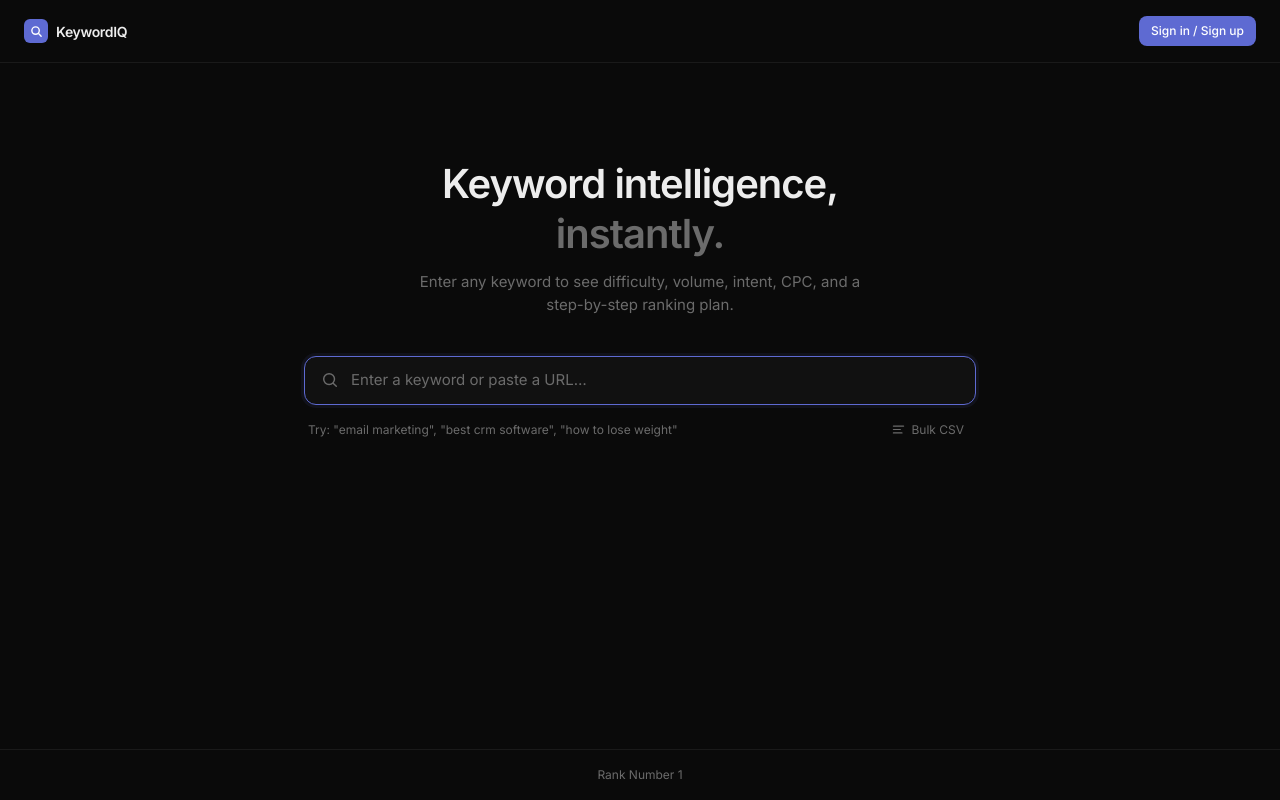
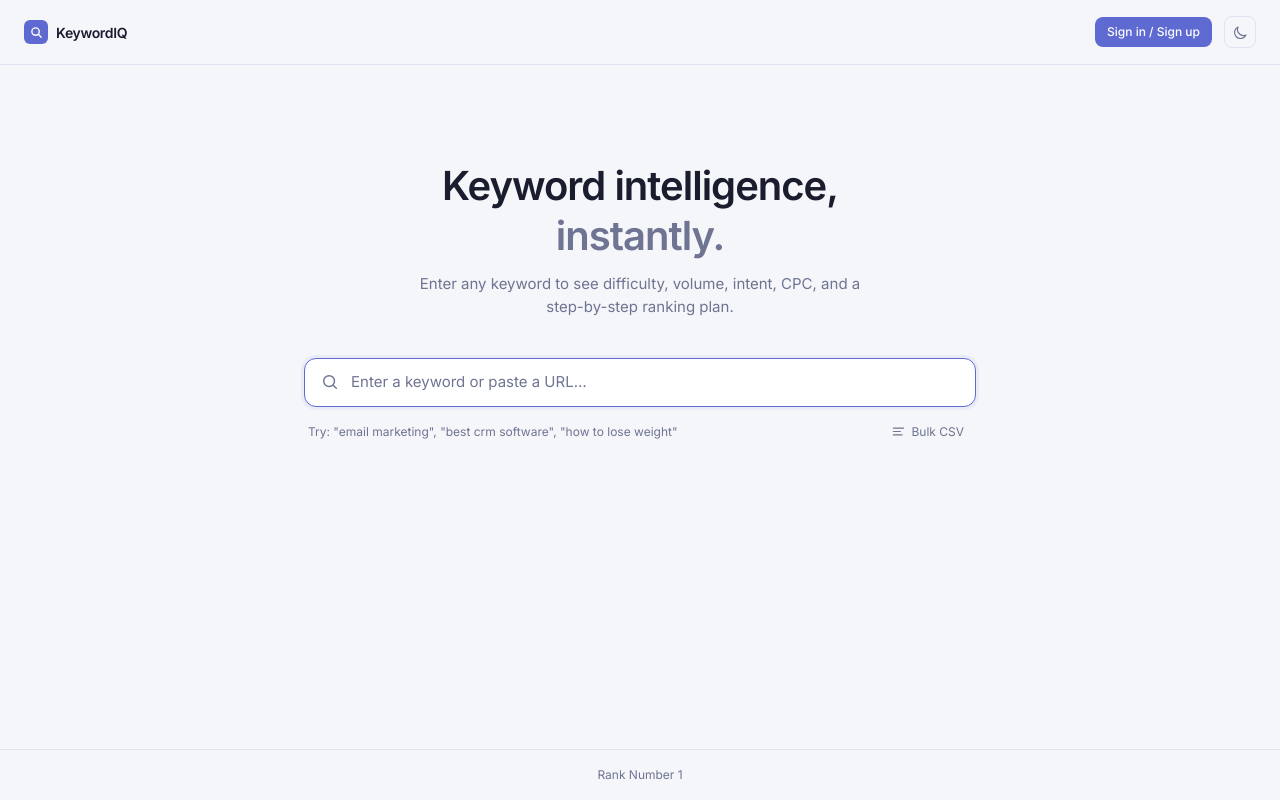
Before and after one commit to Radokuzor/keyword-checker, a Next.js app: page / in a window 1280 px wide. Built offline with nearby package versions, Linux system fonts and the light colour scheme; no server answers.

Commit message:
added article creation sign in flow

```diff
--- a/app/globals.css
+++ b/app/globals.css
@@ -1,19 +1,69 @@
 @import "tailwindcss";
 
-@theme inline {
-  --color-background: #0a0a0a;
-  --color-foreground: #ededed;
+:root {
+  --color-bg: #f5f6fa;
+  --color-surface: #ffffff;
+  --color-surface-raised: #eef0fa;
+  --color-surface-sunken: #eceef5;
+  --color-border: #e0e3ef;
+  --color-border-strong: #c5cad9;
+  --color-muted: #6e7491;
+  --color-muted-2: #9ba3b8;
+  --color-fg: #1a1d2e;
+  --color-accent: #5e6ad2;
+  --color-accent-hover: #4f5bc3;
+  --color-success: #16a34a;
+  --color-warning: #b45309;
+  --color-danger: #dc2626;
+  --color-error-bg: #fff1f2;
+  --color-error-border: #fecdd3;
+  --color-row-hover: #eef0fa;
+  --color-difficulty-track: #e5e7eb;
+  --color-progress-track: #e5e7eb;
+  --color-intent-info-bg: rgba(37, 99, 235, 0.07);
+  --color-intent-info-text: #2563eb;
+  --color-intent-commercial-bg: rgba(180, 83, 9, 0.07);
+  --color-intent-commercial-text: #b45309;
+  --color-intent-trans-bg: rgba(22, 163, 74, 0.07);
+  --color-intent-trans-text: #16a34a;
+  --color-intent-nav-bg: rgba(124, 58, 237, 0.07);
+  --color-intent-nav-text: #7c3aed;
+  --gradient-overlay-start: rgba(245, 246, 250, 0);
+  --gradient-overlay-mid: rgba(245, 246, 250, 0.82);
+  --gradient-overlay-end: rgba(245, 246, 250, 0.96);
+}
+
+.dark {
+  --color-bg: #0a0a0a;
   --color-surface: #111111;
   --color-surface-raised: #1a1a1a;
+  --color-surface-sunken: #0e0e0e;
   --color-border: #252525;
-  --color-border-hover: #353535;
+  --color-border-strong: #353535;
   --color-muted: #6b6b6b;
+  --color-muted-2: #4a4a4a;
+  --color-fg: #ededed;
   --color-accent: #5e6ad2;
   --color-accent-hover: #6b77e0;
   --color-success: #4caf6e;
   --color-warning: #e5a430;
   --color-danger: #e5534b;
-  --font-sans: "Inter", system-ui, -apple-system, sans-serif;
+  --color-error-bg: #1a0f0f;
+  --color-error-border: #3a1f1f;
+  --color-row-hover: #161616;
+  --color-difficulty-track: #1f1f1f;
+  --color-progress-track: #1f1f1f;
+  --color-intent-info-bg: rgba(30, 58, 95, 0.13);
+  --color-intent-info-text: #5b9bd5;
+  --color-intent-commercial-bg: rgba(58, 42, 0, 0.13);
+  --color-intent-commercial-text: #e5a430;
+  --color-intent-trans-bg: rgba(30, 58, 30, 0.13);
+  --color-intent-trans-text: #4caf6e;
+  --color-intent-nav-bg: rgba(42, 30, 58, 0.13);
+  --color-intent-nav-text: #a78bfa;
+  --gradient-overlay-start: rgba(10, 10, 10, 0);
+  --gradient-overlay-mid: rgba(10, 10, 10, 0.82);
+  --gradient-overlay-end: rgba(10, 10, 10, 0.96);
 }
 
 * {
@@ -22,16 +72,17 @@
 
 html,
 body {
-  background: #0a0a0a;
-  color: #ededed;
+  background: var(--color-bg);
+  color: var(--color-fg);
   font-family: "Inter", system-ui, -apple-system, sans-serif;
   -webkit-font-smoothing: antialiased;
   -moz-osx-font-smoothing: grayscale;
+  transition: background-color 0.2s ease, color 0.2s ease;
 }
 
 ::selection {
   background: #5e6ad233;
-  color: #ededed;
+  color: var(--color-fg);
 }
 
 ::-webkit-scrollbar {
@@ -41,9 +92,9 @@ body {
   background: transparent;
 }
 ::-webkit-scrollbar-thumb {
-  background: #252525;
+  background: var(--color-border);
   border-radius: 3px;
 }
 ::-webkit-scrollbar-thumb:hover {
-  background: #353535;
+  background: var(--color-border-strong);
 }
--- a/app/layout.tsx
+++ b/app/layout.tsx
@@ -1,6 +1,7 @@
 import type { Metadata, Viewport } from "next";
 import { Inter } from "next/font/google";
 import { Analytics } from "@vercel/analytics/react";
+import { ThemeProvider } from "@/components/ThemeProvider";
 import "./globals.css";
 
 const inter = Inter({
@@ -48,9 +49,14 @@ export default function RootLayout({
   children: React.ReactNode;
 }>) {
   return (
-    <html lang="en" className={`${inter.variable} h-full`}>
-      <body className="min-h-full flex flex-col bg-[#0a0a0a] text-[#ededed]">
-        {children}
+    <html lang="en" suppressHydrationWarning className={`${inter.variable} h-full`}>
+      <head>
+        <script dangerouslySetInnerHTML={{ __html: `try{if(localStorage.getItem('kiq_theme')==='dark'){document.documentElement.classList.add('dark')}}catch(e){}` }} />
+      </head>
+      <body className="min-h-full flex flex-col">
+        <ThemeProvider>
+          {children}
+        </ThemeProvider>
         <Analytics />
       </body>
     </html>
--- a/app/page.tsx
+++ b/app/page.tsx
@@ -8,6 +8,7 @@ import RecommendedKeywords from "@/components/RecommendedKeywords";
 import AuthModal from "@/components/AuthModal";
 import ArticleCard, { type Article } from "@/components/ArticleCard";
 import ArticleGenerating, { CyclingLoader } from "@/components/ArticleGenerating";
+import { useTheme } from "@/components/ThemeProvider";
 import type { KeywordData } from "@/lib/types";
 import {
   getStoredEmail,
@@ -18,6 +19,7 @@ import { supabaseBrowser } from "@/lib/supabase-browser";
 import type { Session } from "@supabase/supabase-js";
 
 export default function Home() {
+  const { theme, toggle } = useTheme();
   const [data, setData] = useState<KeywordData | null>(null);
   const [activeKeyword, setActiveKeyword] = useState<string>("");
   const [isLoading, setIsLoading] = useState(false);
@@ -189,15 +191,15 @@ async function handleSignOut() {
   return (
     <div className="flex min-h-screen flex-col">
       {/* Header */}
-      <header className="flex items-center justify-between border-b border-[#1a1a1a] px-6 py-4">
+      <header className="flex items-center justify-between border-b border-[var(--color-border)] px-6 py-4">
         <div className="flex items-center gap-2">
-          <div className="h-6 w-6 rounded-md bg-[#5e6ad2] flex items-center justify-center">
+          <div className="h-6 w-6 rounded-md bg-[var(--color-accent)] flex items-center justify-center">
             <svg width="13" height="13" viewBox="0 0 14 14" fill="none">
               <circle cx="6" cy="6" r="4" stroke="white" strokeWidth="1.5" />
               <path d="M9.5 9.5L12 12" stroke="white" strokeWidth="1.5" strokeLinecap="round" />
             </svg>
           </div>
-          <span className="text-[14px] font-semibold text-[#ededed] tracking-tight">
+          <span className="text-[14px] font-semibold text-[var(--color-fg)] tracking-tight">
             KeywordIQ
           </span>
         </div>
@@ -206,10 +208,10 @@ async function handleSignOut() {
           {session ? (
             <>
               {credits !== null && (
-                <div className="flex items-center gap-1.5 text-[12px] text-[#6b6b6b]">
+                <div className="flex items-center gap-1.5 text-[12px] text-[var(--color-muted)]">
                   <span
                     className={`h-1.5 w-1.5 rounded-full ${
-                      credits > 0 ? "bg-[#4caf6e]" : "bg-[#e5534b]"
+                      credits > 0 ? "bg-[var(--color-success)]" : "bg-[var(--color-danger)]"
                     }`}
                   />
                   {credits} credit{credits !== 1 ? "s" : ""} remaining
@@ -217,7 +219,7 @@ async function handleSignOut() {
               )}
               <button
                 onClick={handleSignOut}
-                className="text-[12px] text-[#6b6b6b] hover:text-[#ededed] border border-[#252525] rounded-lg px-3 py-1.5 transition-colors"
+                className="text-[12px] text-[var(--color-muted)] hover:text-[var(--color-fg)] border border-[var(--color-border)] rounded-lg px-3 py-1.5 transition-colors"
               >
                 Sign out
               </button>
@@ -225,11 +227,29 @@ async function handleSignOut() {
           ) : (
             <button
               onClick={() => setShowAuthModal(true)}
-              className="rounded-lg bg-[#5e6ad2] px-3 py-1.5 text-[12px] font-medium text-white hover:bg-[#6b77e0] active:scale-95 transition-all"
+              className="rounded-lg bg-[var(--color-accent)] px-3 py-1.5 text-[12px] font-medium text-white hover:bg-[var(--color-accent-hover)] active:scale-95 transition-all"
             >
               Sign in / Sign up
             </button>
           )}
+
+          {/* Theme toggle */}
+          <button
+            onClick={toggle}
+            aria-label="Toggle theme"
+            className="flex items-center justify-center w-8 h-8 rounded-lg border border-[var(--color-border)] text-[var(--color-muted)] hover:text-[var(--color-fg)] hover:bg-[var(--color-surface-raised)] transition-colors"
+          >
+            {theme === "dark" ? (
+              <svg width="15" height="15" viewBox="0 0 20 20" fill="none">
+                <circle cx="10" cy="10" r="4" stroke="currentColor" strokeWidth="1.6" />
+                <path d="M10 2v2M10 16v2M2 10h2M16 10h2M4.93 4.93l1.41 1.41M13.66 13.66l1.41 1.41M4.93 15.07l1.41-1.41M13.66 6.34l1.41-1.41" stroke="currentColor" strokeWidth="1.6" strokeLinecap="round" />
+              </svg>
+            ) : (
+              <svg width="15" height="15" viewBox="0 0 20 20" fill="none">
+                <path d="M17.293 13.293A8 8 0 016.707 2.707a8.001 8.001 0 1010.586 10.586z" stroke="currentColor" strokeWidth="1.6" strokeLinecap="round" strokeLinejoin="round" />
+              </svg>
+            )}
+          </button>
         </div>
       </header>
 
@@ -239,12 +259,12 @@ async function handleSignOut() {
         {/* Hero — only before first search */}
         {!data && !isLoading && !bulkMode && (
           <div className="mb-10 text-center">
-            <h1 className="text-[32px] sm:text-[40px] font-semibold tracking-tight text-[#ededed] leading-tight">
+            <h1 className="text-[32px] sm:text-[40px] font-semibold tracking-tight text-[var(--color-fg)] leading-tight">
               Keyword intelligence,
               <br />
-              <span className="text-[#6b6b6b]">instantly.</span>
+              <span className="text-[var(--color-muted)]">instantly.</span>
             </h1>
-            <p className="mt-3 text-[15px] text-[#6b6b6b] max-w-md mx-auto">
+            <p className="mt-3 text-[15px] text-[var(--color-muted)] max-w-md mx-auto">
               Enter any keyword to see difficulty, volume, intent, CPC, and a
               step-by-step ranking plan.
             </p>
@@ -253,7 +273,6 @@ async function handleSignOut() {
 
         {/* Input area */}
         <>
-
             {bulkMode && !data && !isLoading ? (
               <BulkInput onSubmit={handleBulkSubmit} onClose={exitBulkMode} />
             ) : !bulkMode ? (
@@ -264,7 +283,7 @@ async function handleSignOut() {
               />
             ) : (
               <div className="w-full max-w-5xl flex items-center justify-between mb-2">
-                <div className="flex items-center gap-2 text-[13px] text-[#6b6b6b]">
+                <div className="flex items-center gap-2 text-[13px] text-[var(--color-muted)]">
                   <svg width="14" height="14" viewBox="0 0 16 16" fill="none">
                     <rect x="1" y="3" width="14" height="1.5" rx="0.75" fill="currentColor" />
                     <rect x="1" y="7.25" width="10" height="1.5" rx="0.75" fill="currentColor" />
@@ -274,7 +293,7 @@ async function handleSignOut() {
                 </div>
                 <button
                   onClick={exitBulkMode}
-                  className="text-[12px] text-[#6b6b6b] hover:text-[#ededed] transition-colors"
+                  className="text-[12px] text-[var(--color-muted)] hover:text-[var(--color-fg)] transition-colors"
                 >
                   ← Single search
                 </button>
@@ -284,13 +303,13 @@ async function handleSignOut() {
 
         {/* Error state */}
         {error && !isLoading && (
-          <div className="mt-10 w-full max-w-xl rounded-xl border border-[#3a1f1f] bg-[#1a0f0f] px-5 py-4 flex items-start gap-3">
-            <svg className="mt-0.5 shrink-0 text-[#e5534b]" width="16" height="16" viewBox="0 0 16 16" fill="none">
+          <div className="mt-10 w-full max-w-xl rounded-xl border border-[var(--color-error-border)] bg-[var(--color-error-bg)] px-5 py-4 flex items-start gap-3">
+            <svg className="mt-0.5 shrink-0 text-[var(--color-danger)]" width="16" height="16" viewBox="0 0 16 16" fill="none">
               <circle cx="8" cy="8" r="7" stroke="currentColor" strokeWidth="1.5" />
               <path d="M8 5v3.5" stroke="currentColor" strokeWidth="1.5" strokeLinecap="round" />
               <circle cx="8" cy="11" r="0.75" fill="currentColor" />
             </svg>
-            <p className="text-[13px] text-[#e5534b]">{error}</p>
+            <p className="text-[13px] text-[var(--color-danger)]">{error}</p>
           </div>
         )}
 
@@ -330,8 +349,8 @@ async function handleSignOut() {
           <div className="mt-10 w-full max-w-5xl flex flex-col gap-6">
             {/* Current keyword label */}
             <div className="flex items-center gap-2">
-              <span className="text-[13px] text-[#6b6b6b]">Results for</span>
-              <span className="rounded-full border border-[#252525] bg-[#111111] px-3 py-1 text-[13px] font-medium text-[#ededed]">
+              <span className="text-[13px] text-[var(--color-muted)]">Results for</span>
+              <span className="rounded-full border border-[var(--color-border)] bg-[var(--color-surface)] px-3 py-1 text-[13px] font-medium text-[var(--color-fg)]">
                 {data.keyword}
               </span>
             </div>
@@ -356,8 +375,8 @@ async function handleSignOut() {
       </main>
 
       {/* Footer */}
-      <footer className="border-t border-[#1a1a1a] px-6 py-4">
-        <p className="text-center text-[12px] text-[#6b6b6b]">
+      <footer className="border-t border-[var(--color-border)] px-6 py-4">
+        <p className="text-center text-[12px] text-[var(--color-muted)]">
           Rank Number 1
         </p>
       </footer>
--- a/components/KeywordCard.tsx
+++ b/components/KeywordCard.tsx
@@ -8,12 +8,12 @@ function DifficultyBar({ score }: { score: number }) {
   return (
     <div className="mt-3">
       <div className="flex items-center justify-between mb-1.5">
-        <span className="text-[13px] text-[#6b6b6b]">Difficulty</span>
+        <span className="text-[13px] text-[var(--color-muted)]">Difficulty</span>
         <span className="text-[13px] font-semibold" style={{ color }}>
           {score}/100
         </span>
       </div>
-      <div className="h-1.5 w-full rounded-full bg-[#1f1f1f] overflow-hidden">
+      <div className="h-1.5 w-full rounded-full bg-[var(--color-difficulty-track)] overflow-hidden">
         <div
           className="h-full rounded-full transition-all duration-700"
           style={{ width: `${score}%`, background: color }}
@@ -24,10 +24,26 @@ function DifficultyBar({ score }: { score: number }) {
 }
 
 const INTENT_COLORS: Record<IntentType, { bg: string; text: string; dot: string }> = {
-  Informational: { bg: "#1e3a5f22", text: "#5b9bd5", dot: "#5b9bd5" },
-  Commercial: { bg: "#3a2a0022", text: "#e5a430", dot: "#e5a430" },
-  Transactional: { bg: "#1e3a1e22", text: "#4caf6e", dot: "#4caf6e" },
-  Navigational: { bg: "#2a1e3a22", text: "#a78bfa", dot: "#a78bfa" },
+  Informational: {
+    bg: "var(--color-intent-info-bg)",
+    text: "var(--color-intent-info-text)",
+    dot: "var(--color-intent-info-text)",
+  },
+  Commercial: {
+    bg: "var(--color-intent-commercial-bg)",
+    text: "var(--color-intent-commercial-text)",
+    dot: "var(--color-intent-commercial-text)",
+  },
+  Transactional: {
+    bg: "var(--color-intent-trans-bg)",
+    text: "var(--color-intent-trans-text)",
+    dot: "var(--color-intent-trans-text)",
+  },
+  Navigational: {
+    bg: "var(--color-intent-nav-bg)",
+    text: "var(--color-intent-nav-text)",
+    dot: "var(--color-intent-nav-text)",
+  },
 };
 
 function IntentBadge({ type }: { type: IntentType }) {
@@ -54,7 +70,11 @@ function formatVolume(n: number): string {
 
 function TrendChip({ trend }: { trend: string }) {
   const color =
-    trend === "Growing" ? "#4caf6e" : trend === "Declining" ? "#e5534b" : "#6b6b6b";
+    trend === "Growing"
+      ? "var(--color-success)"
+      : trend === "Declining"
+      ? "var(--color-danger)"
+      : "var(--color-muted)";
   const arrow = trend === "Growing" ? "↑" : trend === "Declining" ? "↓" : "→";
   return (
     <span className="text-[12px] font-medium" style={{ color }}>
@@ -70,9 +90,9 @@ interface CardsProps {
 
 export default function ResultCards({ data, onCreateArticle }: CardsProps) {
   const cardBase =
-    "rounded-xl border border-[#252525] bg-[#111111] p-5 flex flex-col gap-1";
-  const label = "text-[11px] uppercase tracking-widest text-[#6b6b6b] font-medium";
-  const value = "text-[28px] font-semibold tracking-tight text-[#ededed] leading-none";
+    "rounded-xl border border-[var(--color-border)] bg-[var(--color-surface)] p-5 flex flex-col gap-1";
+  const label = "text-[11px] uppercase tracking-widest text-[var(--color-muted)] font-medium";
+  const value = "text-[28px] font-semibold tracking-tight text-[var(--color-fg)] leading-none";
 
   return (
     <div className="w-full grid grid-cols-1 sm:grid-cols-2 lg:grid-cols-3 gap-3">
@@ -89,7 +109,7 @@ export default function ResultCards({ data, onCreateArticle }: CardsProps) {
         <p className={`${value} mt-1`}>{formatVolume(data.volume.monthly)}</p>
         <div className="mt-3 flex items-center gap-2">
           <TrendChip trend={data.volume.trend} />
-          <span className="text-[12px] text-[#6b6b6b]">/ month avg</span>
+          <span className="text-[12px] text-[var(--color-muted)]">/ month avg</span>
         </div>
       </div>
 
@@ -99,7 +119,7 @@ export default function ResultCards({ data, onCreateArticle }: CardsProps) {
         <div className="mt-2">
           <IntentBadge type={data.intent.type} />
         </div>
-        <p className="mt-2.5 text-[13px] leading-[1.55] text-[#999]">
+        <p className="mt-2.5 text-[13px] leading-[1.55] text-[var(--color-muted)]">
           {data.intent.explanation}
         </p>
       </div>
@@ -110,7 +130,7 @@ export default function ResultCards({ data, onCreateArticle }: CardsProps) {
         <p className={`${value} mt-1`}>
           ${data.cpc.usd.toFixed(2)}
         </p>
-        <p className="mt-3 text-[12px] text-[#6b6b6b]">Average advertiser bid</p>
+        <p className="mt-3 text-[12px] text-[var(--color-muted)]">Average advertiser bid</p>
       </div>
 
       {/* 5 — CTA Advice */}
@@ -120,7 +140,7 @@ export default function ResultCards({ data, onCreateArticle }: CardsProps) {
           {onCreateArticle && (
             <button
               onClick={onCreateArticle}
-              className="flex items-center gap-1.5 rounded-lg bg-[#5e6ad2] px-2.5 py-1.5 text-[11px] font-medium text-white hover:bg-[#6b77e0] active:scale-95 transition-all"
+              className="flex items-center gap-1.5 rounded-lg bg-[var(--color-accent)] px-2.5 py-1.5 text-[11px] font-medium text-white hover:bg-[var(--color-accent-hover)] active:scale-95 transition-all"
             >
               <svg width="11" height="11" viewBox="0 0 12 12" fill="none">
                 <path d="M6 1v10M1 6h10" stroke="currentColor" strokeWidth="1.5" strokeLinecap="round" />
@@ -130,11 +150,11 @@ export default function ResultCards({ data, onCreateArticle }: CardsProps) {
           )}
         </div>
         <div className="mt-2 flex items-center gap-2">
-          <span className="rounded-full bg-[#5e6ad215] px-2.5 py-1 text-[12px] font-medium text-[#5e6ad2]">
+          <span className="rounded-full bg-[#5e6ad215] px-2.5 py-1 text-[12px] font-medium text-[var(--color-accent)]">
             ⏱ {data.cta.timeToRank}
           </span>
         </div>
-        <p className="mt-2.5 text-[13px] leading-[1.65] text-[#999]">
+        <p className="mt-2.5 text-[13px] leading-[1.65] text-[var(--color-muted)]">
           {data.cta.advice}
         </p>
       </div>
--- a/components/SearchInput.tsx
+++ b/components/SearchInput.tsx
@@ -35,12 +35,11 @@ export default function SearchInput({
     <div className="w-full max-w-2xl mx-auto">
       <form onSubmit={handleSubmit}>
         <div
-          className="flex items-center gap-3 rounded-xl border border-[#252525] bg-[#111111] px-4 py-3 transition-colors focus-within:border-[#5e6ad2] focus-within:shadow-[0_0_0_3px_#5e6ad215]"
+          className="flex items-center gap-3 rounded-xl border border-[var(--color-border)] bg-[var(--color-surface)] px-4 py-3 transition-colors focus-within:border-[var(--color-accent)] focus-within:shadow-[0_0_0_3px_#5e6ad215]"
           style={{ transition: "border-color 0.15s, box-shadow 0.15s" }}
         >
-          {/* Search icon */}
           <svg
-            className="shrink-0 text-[#6b6b6b]"
+            className="shrink-0 text-[var(--color-muted)]"
             width="18"
             height="18"
             viewBox="0 0 20 20"
@@ -64,15 +63,15 @@ export default function SearchInput({
             placeholder="Enter a keyword or paste a URL…"
             disabled={isLoading}
             autoFocus
-            className="flex-1 bg-transparent text-[15px] text-[#ededed] placeholder:text-[#6b6b6b] outline-none disabled:opacity-50"
+            className="flex-1 bg-transparent text-[15px] text-[var(--color-fg)] placeholder:text-[var(--color-muted)] outline-none disabled:opacity-50"
           />
 
           {isLoading ? (
-            <div className="shrink-0 h-5 w-5 animate-spin rounded-full border-2 border-[#252525] border-t-[#5e6ad2]" />
+            <div className="shrink-0 h-5 w-5 animate-spin rounded-full border-2 border-[var(--color-border)] border-t-[var(--color-accent)]" />
           ) : value.trim() ? (
             <button
               type="submit"
-              className="shrink-0 rounded-lg bg-[#5e6ad2] px-3 py-1.5 text-[13px] font-medium text-white transition-colors hover:bg-[#6b77e0] active:scale-95"
+              className="shrink-0 rounded-lg bg-[var(--color-accent)] px-3 py-1.5 text-[13px] font-medium text-white transition-colors hover:bg-[var(--color-accent-hover)] active:scale-95"
               style={{ transition: "background-color 0.1s, transform 0.1s" }}
             >
               Analyze
@@ -82,13 +81,13 @@ export default function SearchInput({
       </form>
 
       <div className="mt-3 flex items-center justify-between px-1">
-        <p className="text-[12px] text-[#6b6b6b]">
+        <p className="text-[12px] text-[var(--color-muted)]">
           Try: &quot;email marketing&quot;, &quot;best crm software&quot;, &quot;how to lose weight&quot;
         </p>
         <button
           type="button"
           onClick={onBulkToggle}
-          className="flex items-center gap-1.5 rounded-md px-2 py-1 text-[12px] text-[#6b6b6b] transition-colors hover:bg-[#1a1a1a] hover:text-[#ededed]"
+          className="flex items-center gap-1.5 rounded-md px-2 py-1 text-[12px] text-[var(--color-muted)] transition-colors hover:bg-[var(--color-surface-raised)] hover:text-[var(--color-fg)]"
         >
           <svg width="13" height="13" viewBox="0 0 16 16" fill="none">
             <rect x="1" y="3" width="14" height="1.5" rx="0.75" fill="currentColor" />
--- /dev/null
+++ b/components/ThemeProvider.tsx
@@ -0,0 +1,36 @@
+"use client";
+
+import { createContext, useContext, useEffect, useState } from "react";
+
+type Theme = "light" | "dark";
+
+const ThemeContext = createContext<{ theme: Theme; toggle: () => void }>({
+  theme: "light",
+  toggle: () => {},
+});
+
+export const useTheme = () => useContext(ThemeContext);
+
+export function ThemeProvider({ children }: { children: React.ReactNode }) {
+  const [theme, setTheme] = useState<Theme>("light");
+
+  useEffect(() => {
+    const stored = localStorage.getItem("kiq_theme") as Theme | null;
+    if (stored === "dark") {
+      setTheme("dark");
+    }
+  }, []);
+
+  function toggle() {
+    const next = theme === "light" ? "dark" : "light";
+    setTheme(next);
+    localStorage.setItem("kiq_theme", next);
+    document.documentElement.classList.toggle("dark", next === "dark");
+  }
+
+  return (
+    <ThemeContext.Provider value={{ theme, toggle }}>
+      {children}
+    </ThemeContext.Provider>
+  );
+}
```
Also changed, not shown: components/ArticleCard.tsx (+11 -10 lines), components/ArticleGenerating.tsx (+5 -5 lines), components/AuthModal.tsx (+12 -12 lines), components/BulkInput.tsx (+17 -17 lines), components/PaywallOverlay.tsx (+22 -16 lines), components/RecommendedKeywords.tsx (+10 -11 lines).
